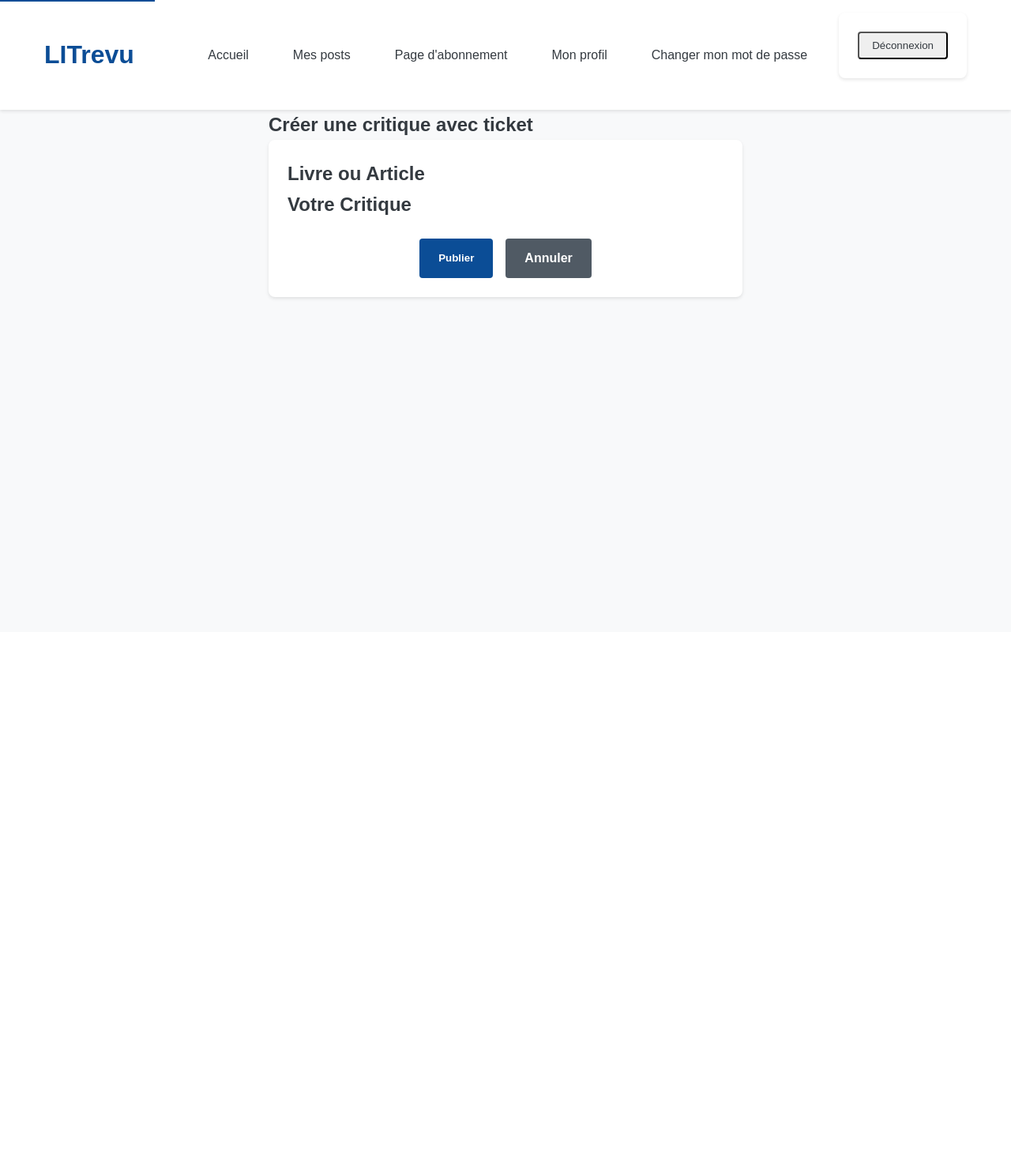
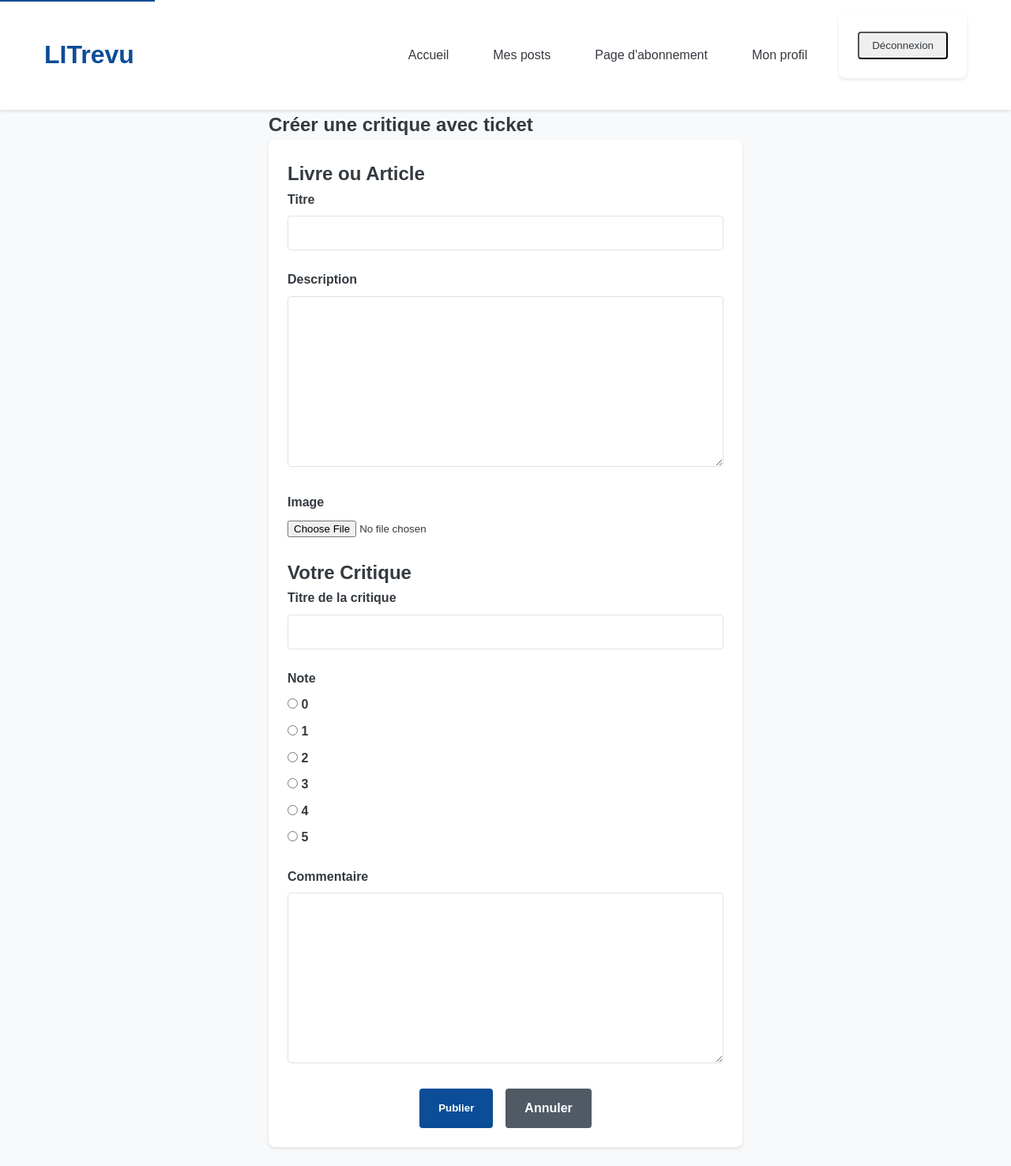
Before and after one commit to CRX2B/LITrevu, a Django app: page /review/create/ in a window 1280 px wide. Shown: the whole page at 79% size. Before the commit the page ends 380 px from the top, so only its background shows below. Run offline with Django 5.2, Linux system fonts and the light colour scheme; a user stored in the database is signed in.

Commit message:
update affichage et correction bugs

```diff
--- a/authentication/templates/authentication/updateuser.html
+++ b/authentication/templates/authentication/updateuser.html
@@ -8,6 +8,7 @@
             {% csrf_token %}
             {{ form.as_p }}
             <button type="submit" class="btn btn-primary">Enregistrer</button>
+            <button type="button" class="btn btn-primary" onclick="window.location.href='{% url 'passwordchange' %}'">Changer le mot de passe</button>
         </form>
         <div class="auth-links">
             <a href="{% url 'home' %}" class="btn">Retour à l'accueil</a>
--- a/review/forms.py
+++ b/review/forms.py
@@ -1,50 +1,84 @@
 from django import forms
 from .models import Ticket, Review, UserFollows
-from authentication.models import User
+from django.contrib.auth import get_user_model
 
 
 class TicketForm(forms.ModelForm):
-    edit_ticket = forms.BooleanField(
-        widget=forms.HiddenInput, initial=True, required=False
-    )
-
     class Meta:
         model = Ticket
         fields = ["title", "description", "image"]
+        labels = {
+            "title": "Titre",
+            "description": "Description",
+            "image": "Image",
+        }
 
 
 class PostReviewForm(forms.ModelForm):
-    edit_review = forms.BooleanField(
-        widget=forms.HiddenInput, initial=True, required=False
-    )
-
     class Meta:
         model = Review
         fields = ["headline", "rating", "body"]
+        labels = {
+            "headline": "Titre",
+            "rating": "Note",
+            "body": "Commentaire",
+        }
         widgets = {
-            "body": forms.Textarea(attrs={"rows": 4}),
-            "rating": forms.RadioSelect(choices=Review.RATING_CHOICES),
+            "rating": forms.RadioSelect(
+                choices=[(0, "0"), (1, "1"), (2, "2"), (3, "3"), (4, "4"), (5, "5")]
+            )
         }
 
 
 class PostReviewAndTicketForm(forms.Form):
-    title = forms.CharField(max_length=128, label="Titre du ticket")
+    """Formulaire pour créer simultanément un ticket et une critique."""
+
+    # Champs pour le ticket
+    title = forms.CharField(
+        max_length=128,
+        label="Titre",
+        widget=forms.TextInput(attrs={"class": "form-control"}),
+    )
     description = forms.CharField(
-        widget=forms.Textarea, required=False, label="Description du ticket"
+        max_length=2048,
+        label="Description",
+        widget=forms.Textarea(attrs={"class": "form-control"}),
     )
-    image = forms.ImageField(required=False)
+    image = forms.ImageField(
+        label="Image",
+        required=False,
+        widget=forms.ClearableFileInput(attrs={"class": "form-control"}),
+    )
 
-    rating = forms.ChoiceField(choices=[(i, str(i)) for i in range(1, 6)], label="Note")
-    comment = forms.CharField(widget=forms.Textarea, label="Commentaires")
+    # Champs pour la critique
+    rating = forms.ChoiceField(
+        choices=[(0, "0"), (1, "1"), (2, "2"), (3, "3"), (4, "4"), (5, "5")],
+        label="Note",
+        widget=forms.RadioSelect(),
+    )
+    headline = forms.CharField(
+        max_length=128,
+        label="Titre de la critique",
+        widget=forms.TextInput(attrs={"class": "form-control"}),
+    )
+    body = forms.CharField(
+        max_length=8192,
+        label="Commentaire",
+        widget=forms.Textarea(attrs={"class": "form-control"}),
+    )
 
 
 class FollowUsersForm(forms.ModelForm):
     class Meta:
         model = UserFollows
         fields = ["followed_user"]
+        labels = {
+            "followed_user": "Utilisateur à suivre",
+        }
 
     def __init__(self, *args, **kwargs):
-        user = kwargs.pop("user", None)
+        self.user = kwargs.pop("user")
         super().__init__(*args, **kwargs)
-        if user:
-            self.fields["followed_user"].queryset = User.objects.exclude(pk=user.pk)
+        self.fields["followed_user"].queryset = get_user_model().objects.exclude(
+            id=self.user.id
+        )
--- a/review/templates/review/createreviewandticket.html
+++ b/review/templates/review/createreviewandticket.html
@@ -11,43 +11,79 @@
             <!-- Section Ticket -->
             <div class="ticket-section" role="group" aria-labelledby="ticket-section-title">
                 <h2 id="ticket-section-title">Livre ou Article</h2>
-                {% for field in ticket_form %}
+                <!-- Champs du ticket -->
                 <div class="form-group">
-                        <label for="{{ field.id_for_label }}">{{ field.label }}</label>
-                        {{ field }}
-                        {% if field.help_text %}
-                            <small id="{{ field.id_for_label }}-help" class="form-text">{{ field.help_text }}</small>
-                        {% endif %}
-                        {% if field.errors %}
+                    <label for="{{ form.title.id_for_label }}">{{ form.title.label }}</label>
+                    {{ form.title }}
+                    {% if form.title.errors %}
                         <div class="error-message" role="alert">
-                                {% for error in field.errors %}
+                            {% for error in form.title.errors %}
                                 <p>{{ error }}</p>
                             {% endfor %}
                         </div>
                     {% endif %}
                 </div>
+                <div class="form-group">
+                    <label for="{{ form.description.id_for_label }}">{{ form.description.label }}</label>
+                    {{ form.description }}
+                    {% if form.description.errors %}
+                        <div class="error-message" role="alert">
+                            {% for error in form.description.errors %}
+                                <p>{{ error }}</p>
                             {% endfor %}
+                        </div>
+                    {% endif %}
+                </div>
+                <div class="form-group">
+                    <label for="{{ form.image.id_for_label }}">{{ form.image.label }}</label>
+                    {{ form.image }}
+                    {% if form.image.errors %}
+                        <div class="error-message" role="alert">
+                            {% for error in form.image.errors %}
+                                <p>{{ error }}</p>
+                            {% endfor %}
+                        </div>
+                    {% endif %}
+                </div>
             </div>
 
             <!-- Section Critique -->
             <div class="review-section" role="group" aria-labelledby="review-section-title">
                 <h2 id="review-section-title">Votre Critique</h2>
-                {% for field in review_form %}
+                <!-- Champs de la critique -->
                 <div class="form-group">
-                        <label for="{{ field.id_for_label }}">{{ field.label }}</label>
-                        {{ field }}
-                        {% if field.help_text %}
-                            <small id="{{ field.id_for_label }}-help" class="form-text">{{ field.help_text }}</small>
-                        {% endif %}
-                        {% if field.errors %}
+                    <label for="{{ form.headline.id_for_label }}">{{ form.headline.label }}</label>
+                    {{ form.headline }}
+                    {% if form.headline.errors %}
                         <div class="error-message" role="alert">
-                                {% for error in field.errors %}
+                            {% for error in form.headline.errors %}
                                 <p>{{ error }}</p>
                             {% endfor %}
                         </div>
                     {% endif %}
                 </div>
+                <div class="form-group">
+                    <label for="{{ form.rating.id_for_label }}">{{ form.rating.label }}</label>
+                    {{ form.rating }}
+                    {% if form.rating.errors %}
+                        <div class="error-message" role="alert">
+                            {% for error in form.rating.errors %}
+                                <p>{{ error }}</p>
                             {% endfor %}
+                        </div>
+                    {% endif %}
+                </div>
+                <div class="form-group">
+                    <label for="{{ form.body.id_for_label }}">{{ form.body.label }}</label>
+                    {{ form.body }}
+                    {% if form.body.errors %}
+                        <div class="error-message" role="alert">
+                            {% for error in form.body.errors %}
+                                <p>{{ error }}</p>
+                            {% endfor %}
+                        </div>
+                    {% endif %}
+                </div>
             </div>
 
             <div class="form-actions">
--- a/review/templates/review/userposts.html
+++ b/review/templates/review/userposts.html
@@ -67,7 +67,9 @@
                             {% if review.ticket %}
                                 <div class="ticket-review-box">
                                     <div class="content-header ticket-header">
-                                        <h3>En réponse au ticket : {{ review.ticket.title }}</h3>
+                                        <h3>En réponse au ticket :
+                                            <a href="{% url 'detail_ticket' review.ticket.id %}">{{ review.ticket.title }}</a>
+                                        </h3>
                                         <span class="author">Par {{ review.ticket.user.username }}</span>
                                     </div>
                                 </div>
--- a/review/views.py
+++ b/review/views.py
@@ -189,9 +189,12 @@
             Review.objects.create(
                 ticket=ticket,
                 rating=form.cleaned_data["rating"],
-                headline=form.cleaned_data["title"],
-                body=form.cleaned_data["comment"],
+                headline=form.cleaned_data["headline"],
+                body=form.cleaned_data["body"],
                 user=request.user,
+            )
+            messages.success(
+                request, "Votre ticket et votre critique ont été créés avec succès."
             )
             return redirect("home")
     else:
@@ -222,28 +225,6 @@
         kwargs["user"] = self.request.user
         return kwargs
 
-    def form_valid(self, form):
-        """Vérifie et crée la relation d'abonnement.
-
-        Args:
-            form: Le formulaire validé
-
-        Returns:
-            HttpResponse: Redirection avec message de succès ou d'erreur
-        """
-        if UserFollows.objects.filter(
-            user=self.request.user, followed_user=form.cleaned_data["followed_user"]
-        ).exists():
-            messages.error(self.request, "Vous suivez déjà cet utilisateur.")
-            return redirect("follow_users")
-
-        form.instance.user = self.request.user
-        messages.success(
-            self.request,
-            f"Vous suivez maintenant {form.cleaned_data['followed_user'].username}.",
-        )
-        return super().form_valid(form)
-
     def post(self, request, *args, **kwargs):
         """Gère la recherche et l'ajout d'un utilisateur à suivre.
 
@@ -258,11 +239,27 @@
         search_user = request.POST.get("search_user")
         if search_user:
             try:
-                user = User.objects.get(username=search_user)
-                if user == request.user:
+                user_to_follow = User.objects.get(username=search_user)
+                if user_to_follow == request.user:
                     messages.error(request, "Vous ne pouvez pas vous suivre vous-même.")
                     return redirect("follow_users")
-                return super().post(request, *args, **kwargs)
+
+                # Vérifier si l'utilisateur est déjà suivi
+                if UserFollows.objects.filter(
+                    user=request.user, followed_user=user_to_follow
+                ).exists():
+                    messages.error(request, "Vous suivez déjà cet utilisateur.")
+                    return redirect("follow_users")
+
+                # Créer la relation de suivi
+                UserFollows.objects.create(
+                    user=request.user, followed_user=user_to_follow
+                )
+                messages.success(
+                    request, f"Vous suivez maintenant {user_to_follow.username}."
+                )
+                return redirect("follow_users")
+
             except User.DoesNotExist:
                 messages.error(request, f"L'utilisateur '{search_user}' n'existe pas.")
                 return redirect("follow_users")
--- a/templates/base.html
+++ b/templates/base.html
@@ -18,7 +18,6 @@
                         <a href="{% url 'user_posts' %}" class="nav-link">Mes posts</a>
                         <a href="{% url 'follow_users' %}" class="nav-link">Page d'abonnement</a>
                         <a href="{% url 'update_user' %}" class="nav-link">Mon profil</a>
-                        <a href="{% url 'passwordchange' %}" class="nav-link">Changer mon mot de passe</a>
                         <form method="post" action="{% url 'logout' %}" class="logout-form">
                             {% csrf_token %}
                             <button type="submit" class="nav-link">Déconnexion</button>
```
Also changed, not shown: review/models.py (+15 -2 lines), review/templates/review/updateticket.html (+29 -8 lines), db.sqlite3, media/tickets/CVT_1496_aj_m_9368_CHvkw9f.webp (added), media/tickets/l_attrape_coeurs.jpg (added), review/migrations/0002_alter_review_rating_alter_userfollows_followed_user.py (added). Lines whose indentation alone changed are shown as unchanged.
